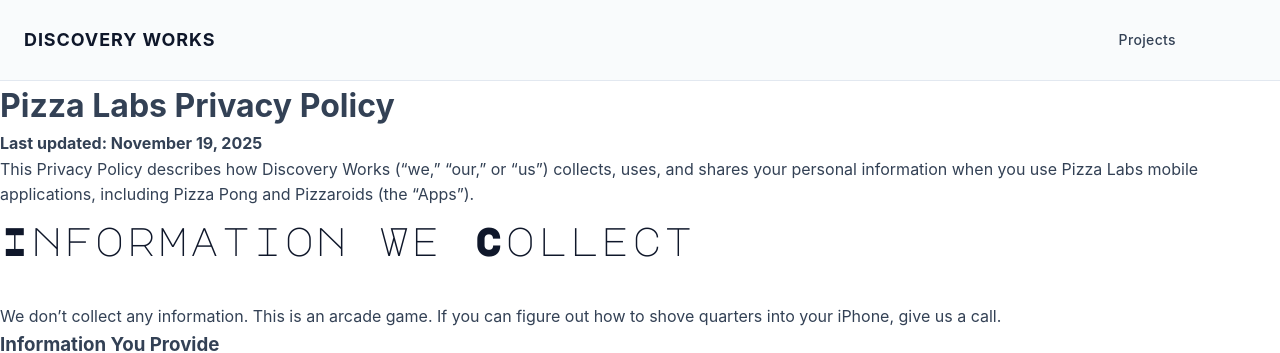
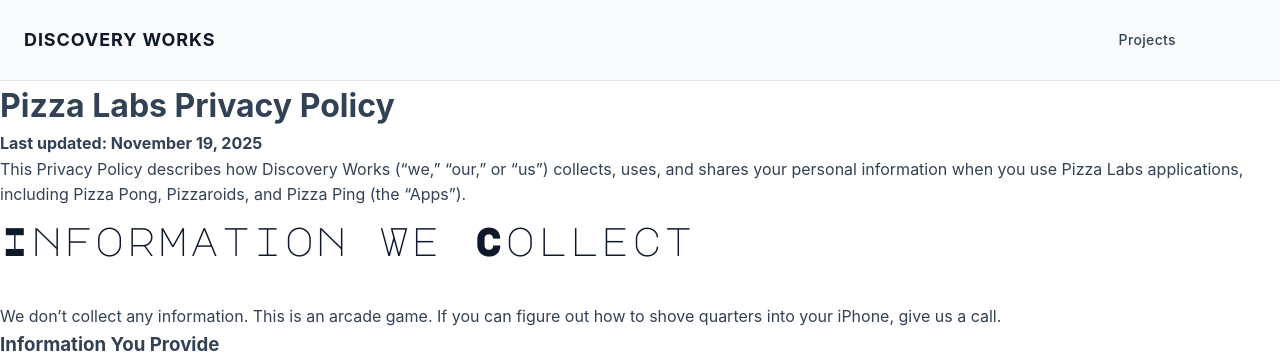
Before and after one commit to discoveryworks/discoveryworks.github.io, a Jekyll site: the page built from privacy.md, in a window 1280 px wide and 900 px high. Shown: the top 353 px of the window. Built offline with Jekyll 4.4.1, drawn with Linux system fonts in a browser that asks for light colours; some of the changed text lies outside the part shown.

Commit message:
Add Pizza Ping to privacy policy.

```diff
--- a/privacy.md
+++ b/privacy.md
@@ -8,7 +8,7 @@ permalink: /privacy/
 
 **Last updated: {{ site.time | date: "%B %d, %Y" }}**
 
-This Privacy Policy describes how Discovery Works ("we," "our," or "us") collects, uses, and shares your personal information when you use Pizza Labs mobile applications, including Pizza Pong and Pizzaroids (the "Apps").
+This Privacy Policy describes how Discovery Works ("we," "our," or "us") collects, uses, and shares your personal information when you use Pizza Labs applications, including Pizza Pong, Pizzaroids, and Pizza Ping (the "Apps").
 
 ## Information We Collect
 
@@ -68,4 +68,4 @@ If you have questions about this Privacy Policy, please contact us at:
 
 ---
 
-*This privacy policy applies to Pizza Labs mobile applications (Pizza Pong and Pizzaroids) developed by Discovery Works.*
+*This privacy policy applies to Pizza Labs applications (Pizza Pong, Pizzaroids, and Pizza Ping) developed by Discovery Works.*
```
